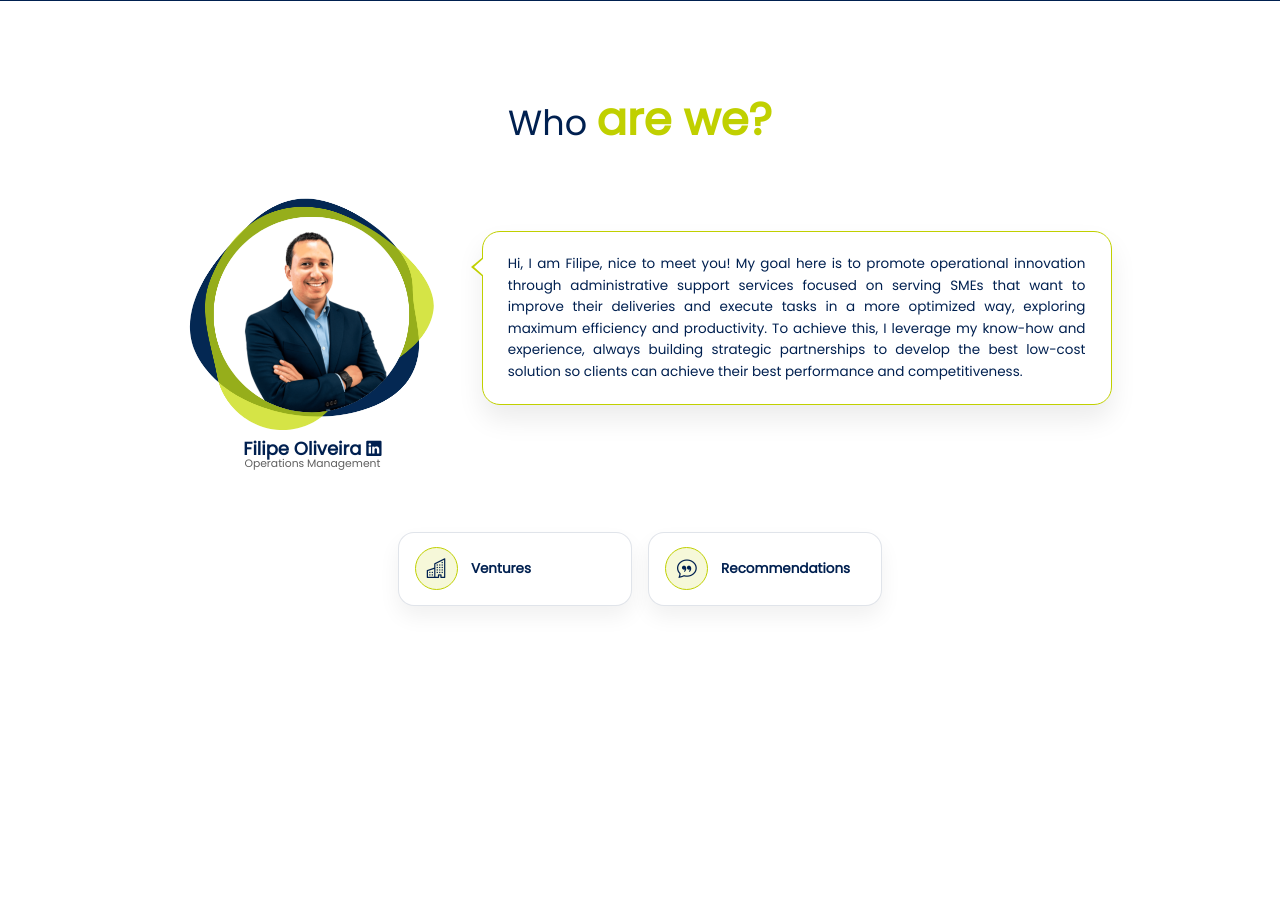
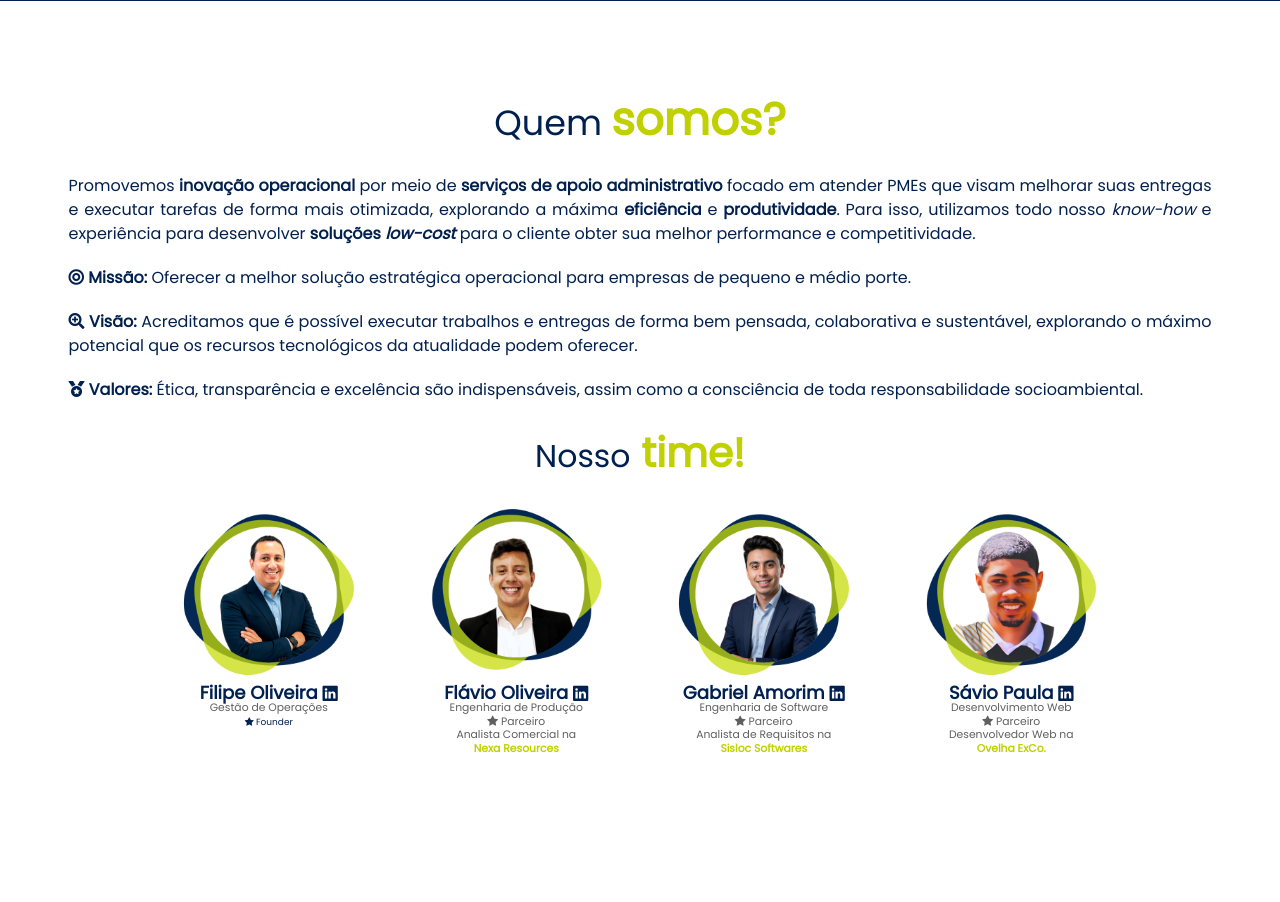
Before and after one commit to f91coder/f91coder.github.io, a PHP site: page / in a window 1280 px wide. Shown: the part 799-1701 px from the top of the page. Run offline with PHP 8.4, Linux system fonts and the light colour scheme; grey boxes are pictures that could not be loaded.

Commit message:
feat(hero): add F91 family apps strip at hero bottom; include new team/app images

```diff
--- a/index.html
+++ b/index.html
@@ -121,6 +121,16 @@
 
         </div>
 
+        <div class="hero-apps-strip">
+            <span class="hero-apps-label">Família F91</span>
+            <div class="hero-apps-logos">
+                <img src="img/app-1.png" alt="">
+                <img src="img/app-2.png" alt="">
+                <img src="img/app-3.png" alt="">
+                <img src="img/app-4.png" alt="">
+            </div>
+        </div>
+
         <div id="scroll-cta" onclick="scrollDown()">
             <i class="bi bi-mouse"></i>
         </div>
@@ -129,37 +139,60 @@
 
     <section class="about" id="about">
         <div class="interface">
-                <h2 data-i18n-html="index.about.title">Quem <span>somos?</span></h2>
-                <section class="teambox" style="margin-bottom: -45px; zoom: 90%">
-                    <div class="team-intro">
-                        <div class="team-card team-card--solo">
+            <h2>Quem <span>somos?</span></h2>
+            <p>Promovemos <strong>inovação operacional</strong> por meio de <strong>serviços de apoio administrativo</strong> focado em atender PMEs que visam melhorar suas entregas e executar tarefas de forma mais otimizada, explorando a máxima <strong>eficiência</strong> e <strong>produtividade</strong>. Para isso, utilizamos todo nosso <i>know-how</i> e experiência para desenvolver <strong>soluções <i>low-cost</i></strong> para o cliente obter sua melhor performance e competitividade.</p>
+            <p id="mvv"><i class="fas fa-bullseye"></i> <strong>Missão:</strong> Oferecer a melhor solução estratégica operacional para empresas de pequeno e médio porte.</p>
+            <p id="mvv"><i class="fas fa-search-plus"></i> <strong>Visão:</strong> Acreditamos que é possível executar trabalhos e entregas de forma bem pensada, colaborativa e sustentável, explorando o máximo potencial que os recursos tecnológicos da atualidade podem oferecer.</p>
+            <p id="mvv"><i class="fas fa-medal"></i> <strong>Valores:</strong> Ética, transparência e excelência são indispensáveis, assim como a consciência de toda responsabilidade socioambiental.</p>
+
+
+            <section class="teambox" style="margin-bottom: -45px; zoom: 90%;">
+                <div class="team-title">
+                    <h1>Nosso<span> time!</span></h1>
+                </div>
+                    <div class="team-cards">
+                        <div class="team-card"> <!---Team 1 - Filipe--->
                             <div class="team-image">
-                                <img src="img/team-1.png" alt="Foto de Filipe Oliveira" data-i18n="index.team.member1.alt" data-i18n-attr="alt">
+                                <img src="img/team-1.png">
                             </div>
-
                             <div class="team-detail">
-                                <h3>Filipe Oliveira <a class="team-icons" href="https://www.linkedin.com/in/filipeoliveirame/" target="_blank" rel="noopener noreferrer"><i class="bi bi-linkedin"></i></a></h3>
-                                <p data-i18n-html="index.team.member1.role">Gestão de Operações</p>
+                                <h3>Filipe Oliveira <a class="team-icons" href="https://www.linkedin.com/in/filipeoliveirame/" target="_blank"><i class="bi bi-linkedin"></i></a></h3>
+                                <p>Gestão de Operações<br><span id="founder"><i class="bi bi-star-fill"></i> Founder <!--<br>Analista de Negócias na <br><strong>Atlantica Hotels</strong> --></span></p>
                             </div>
                         </div>
 
-                        <div class="team-bubble" data-i18n-html="index.team.intro">Olá, eu sou o Filipe, muito prazer! Meu objetivo aqui é <strong>promover inovação operacional</strong> por meio de <strong>serviços de apoio administrativo</strong> focado em atender PMEs que visam melhorar suas entregas e executar tarefas de forma mais otimizada, explorando a <strong>máxima eficiência</strong> e <strong>produtividade</strong>. Para isso, busco utilizar meu know-how e experiência, sempre fechando parcerias estratégicas para desenvolver a melhor solução low-cost para o cliente obter sua melhor performance e competitividade.</div>
+                        <div class="team-card"> <!---Team 2 --->
+                            <div class="team-image">
+                                <img src="img/team-2.png">
+                            </div>
+                            <div class="team-detail">
+                                <h3>Flávio Oliveira <a class="team-icons" href="https://www.linkedin.com/in/flavio-oliveira-ofc/" target="_blank"><i class="bi bi-linkedin"></i></a></h3>
+                                <p>Engenharia de Produção<br><span id="partner"><i class="bi bi-star-fill"></i> Parceiro <br>Analista Comercial na<br><b>Nexa Resources</b></span></p>
+                            </div>
                         </div>
 
+                        <div class="team-card"> <!---Team 5 --->
+                            <div class="team-image">
+                                <img src="img/team-3.png">
+                            </div>
+                            <div class="team-detail">
+                                <h3>Gabriel Amorim <a class="team-icons" href="https://www.linkedin.com/in/gabriel-amorim-5a97b9319/" target="_blank"><i class="bi bi-linkedin"></i></a></h3>
+                                <p>Engenharia de Software<br><span id="partner"><i class="bi bi-star-fill"></i> Parceiro <br>Analista de Requisitos na<br><b>Sisloc Softwares</b></span></p>
+                            </div>
+                        </div>
 
+                        <div class="team-card"> <!---Team 6 --->
+                            <div class="team-image">
+                                <img src="img/team-4.png">
+                            </div>
+                            <div class="team-detail">
+                                <h3>Sávio Paula <a class="team-icons" href="https://www.linkedin.com/in/savio-paula-7093ab23b/" target="_blank"><i class="bi bi-linkedin"></i></a></h3>
+                                <p>Desenvolvimento Web<br><span id="partner"><i class="bi bi-star-fill"></i> Parceiro <br>Desenvolvedor Web na<br><b>Ovelha ExCo.</b></span></p>
+                            </div>
+                        </div>
 
-                    <div class="profile-actions" aria-label="Acessos rápidos">
-                        <button type="button" class="profile-action" data-modal-target="modal-ventures">
-                            <span class="action-icon"><i class="bi bi-buildings"></i></span>
-                            <span class="action-label" data-i18n="index.actions.ventures">Empreendimentos</span>
-                        </button>
-                    <button type="button" class="profile-action" data-modal-target="modal-recommendations">
-                        <span class="action-icon"><i class="bi bi-chat-quote"></i></span>
-                        <span class="action-label" data-i18n="index.actions.recommendations">Recomendações</span>
-                    </button>
                     </div>
             </section>
-
         </div>
     </section>
 
```
Also changed, not shown: css/style.css (+35 -0 lines), img/app-1.png (added), img/app-2.png (added), img/app-3.png (added), img/app-4.png (added), img/team-1.png, img/team-2.png (added), img/team-3.png (added), img/team-4.png (added). Lines whose indentation alone changed are shown as unchanged.
